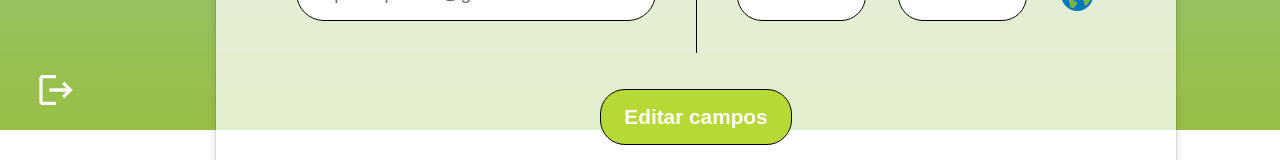
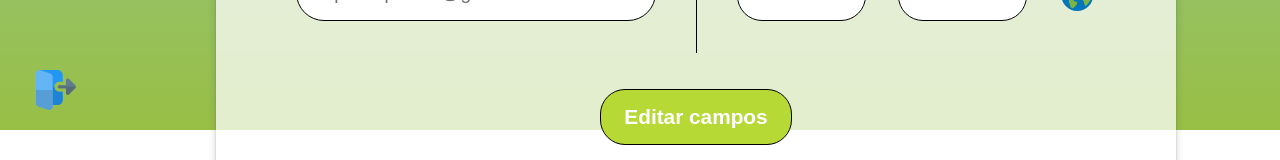
Before and after one commit to tyhago14/SmartHome, a React (Vite) app: page /conta in a window 1280 px wide. Shown: the part 670-830 px from the top of the page. Built offline with nearby package versions, Linux system fonts and the light colour scheme.

Commit message:
New logout icon

```diff
--- a/src/Components/Comp_Sidebar/Comp_Sidebar.css
+++ b/src/Components/Comp_Sidebar/Comp_Sidebar.css
@@ -67,6 +67,14 @@
     min-width: 4rem;
     margin-left: 1.5rem;
     margin-right: 1rem;
+    color: #fafafa;
+    transition: 600ms;
+}
+
+.sidebar2-link img {
+    width: 40px;
+    height: 40x;
+    margin: auto;
     color: #fafafa;
     transition: 600ms;
 }
--- a/src/Components/Comp_Sidebar/Comp_Sidebar.jsx
+++ b/src/Components/Comp_Sidebar/Comp_Sidebar.jsx
@@ -1,5 +1,6 @@
 import { useNavigate } from "react-router-dom";
 import logo from "../../assets/home3-final-Icon.png";
+import logout from "../../assets/log-out.png";
 //import { useEffect, useState } from "react";
 import "./Comp_Sidebar.css";
 import {
@@ -98,8 +99,7 @@ const Comp_Sidebar = ({ Page, children }) => {
                             className="sidebar2-link"
                             onClick={goLogout}
                         >
-                            <MdLogout size={40} />
-                            <span className="link-text">SAIR</span>
+                            <img src={logout} />
                         </a>
                     </li>
                 </ul>
```
Also changed, not shown: src/assets/log-out.png (added).
